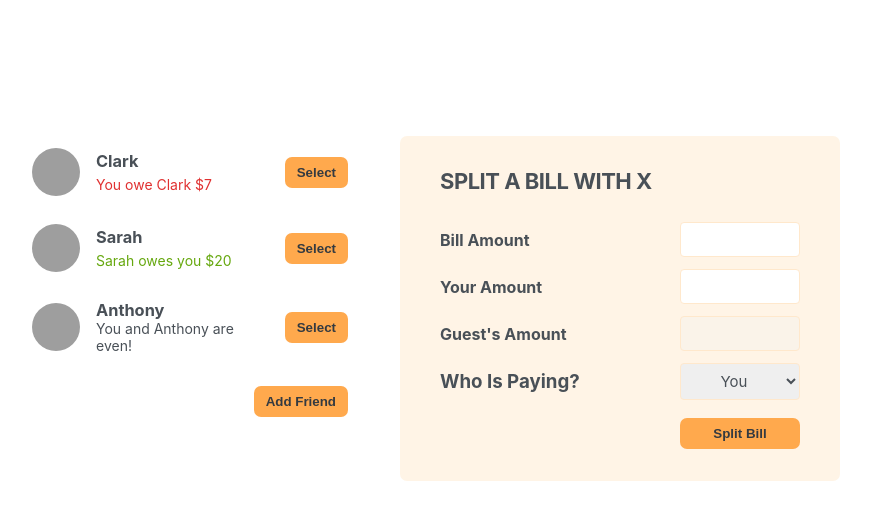
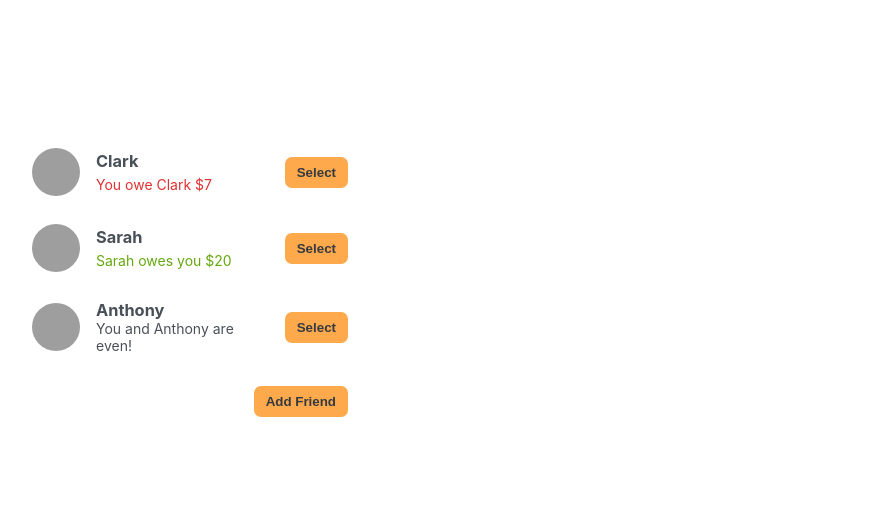
Before and after one commit to annaqharder/eat-n-split, a React (Create React App) app: page / in a window 1280 px wide. Shown: the top 520 px of the page, without its empty margins (210-1081 px from the left). Built offline with nearby package versions, Linux system fonts and the light colour scheme; grey boxes are pictures that could not be loaded.

Commit message:
added bill splitting functionality

```diff
--- a/src/App.js
+++ b/src/App.js
@@ -29,6 +29,7 @@
 
   const [showAddFriend, setShowAddFriend] = useState(false);
   const [friends, setFriends] = useState(initialFriends);
+  const [selectedFriend, setSelectedFriend] = useState(null);
 
   function handleShowAddFriend() {
     setShowAddFriend((show) => !show);
@@ -36,19 +37,30 @@
 
   function handleAddFriend(friend) {
     setFriends((friends) => [...friends, friend]);
+    setShowAddFriend(false);
+  }
+
+  function handleSelection(friend) {
+    // setSelectedFriend(friend);
+    setSelectedFriend((current) => (current?.id === friend.id ? null : friend));
+    setShowAddFriend(false);
   }
 
   return (
     <div className="app">
       <div className="sidebar">
-        <FriendList initialFriends={initialFriends} friends={friends} />
+        <FriendList
+          initialFriends={initialFriends}
+          friends={friends}
+          selectedFriend={selectedFriend}
+          onSelection={handleSelection}
+        />
         {showAddFriend && <NewFriendForm onAddFriend={handleAddFriend} />}
         <Button onClick={handleShowAddFriend}>
-          {" "}
           {showAddFriend ? "Close" : "Add Friend"}
         </Button>
       </div>
-      <SplitBill />
+      {selectedFriend && <SplitBill selectedFriend={selectedFriend} />}
     </div>
   );
 }
--- a/src/components/Friend.js
+++ b/src/components/Friend.js
@@ -1,10 +1,11 @@
 import Button from "./Button";
 
-function Friend({ friend }) {
-  const { name, image, balance } = friend;
+function Friend({ friend, onSelection, selectedFriend }) {
+  const { id, name, image, balance } = friend;
+  const isSelected = selectedFriend?.id === id;
 
   return (
-    <li>
+    <li className={isSelected ? "selected" : ""}>
       <img src={image} alt={name} />
       <h3>{name}</h3>
       {balance < 0 && (
@@ -18,7 +19,9 @@
         </p>
       )}
       {balance === 0 && <p>You and {name} are even!</p>}
-      <Button>Select</Button>
+      <Button onClick={() => onSelection(friend)}>
+        {isSelected ? "Close" : "Select"}
+      </Button>
     </li>
   );
 }
--- a/src/components/FriendList.js
+++ b/src/components/FriendList.js
@@ -1,8 +1,13 @@
 import Friend from "./Friend";
 
-function FriendList({ friends }) {
+function FriendList({ friends, onSelection, selectedFriend }) {
   const friendList = friends.map((friend) => (
-    <Friend friend={friend} key={friend.id} />
+    <Friend
+      friend={friend}
+      key={friend.id}
+      onSelection={onSelection}
+      selectedFriend={selectedFriend}
+    />
   ));
 
   return <ul>{friendList}</ul>;
--- a/src/components/SplitBill.js
+++ b/src/components/SplitBill.js
@@ -1,20 +1,42 @@
+import { useState } from "react";
 import Button from "./Button";
 
-function SplitBill() {
+function SplitBill({ selectedFriend }) {
+  const [bill, setBill] = useState("");
+  const [userAmount, setUserAmount] = useState("");
+  const [whoIsPaying, setWhoIsPaying] = useState("user");
+
+  const paidByFriend = bill ? bill - userAmount : "";
+
   return (
     <form className="form-split-bill">
-      <h2>Split a Bill with X</h2>
+      <h2>Split a Bill with {selectedFriend.name}</h2>
       <h4>Bill Amount</h4>
-      <input type="text" />
+      <input
+        type="text"
+        value={bill}
+        onChange={(e) => setBill(Number(e.target.value))}
+      />
       <h4>Your Amount</h4>
-      <input type="text" />
-      <h4>Guest's Amount</h4>
-      <input type="text" disabled />
+      <input
+        type="text"
+        value={userAmount}
+        onChange={(e) =>
+          setUserAmount(
+            Number(e.target.value) > bill ? userAmount : Number(e.target.value)
+          )
+        }
+      />
+      <h4>{selectedFriend.name}'s Amount</h4>
+      <input type="text" disabled value={paidByFriend} />
 
       <h3>Who Is Paying?</h3>
-      <select>
+      <select
+        value={whoIsPaying}
+        onChange={(e) => setWhoIsPaying(e.target.value)}
+      >
         <option value="user">You</option>
-        <option value="friend">X</option>
+        <option value="friend">{selectedFriend.name}</option>
       </select>
 
       <Button> Split Bill </Button>
```
